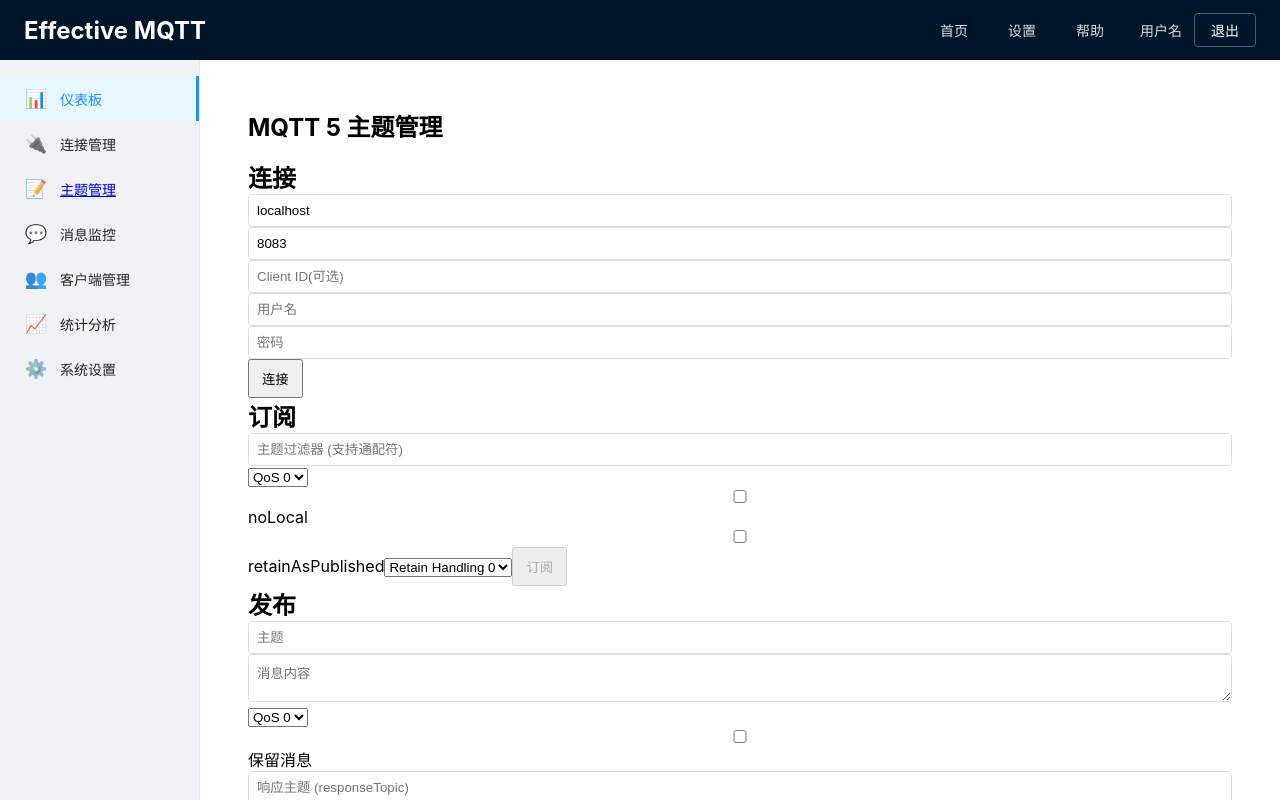
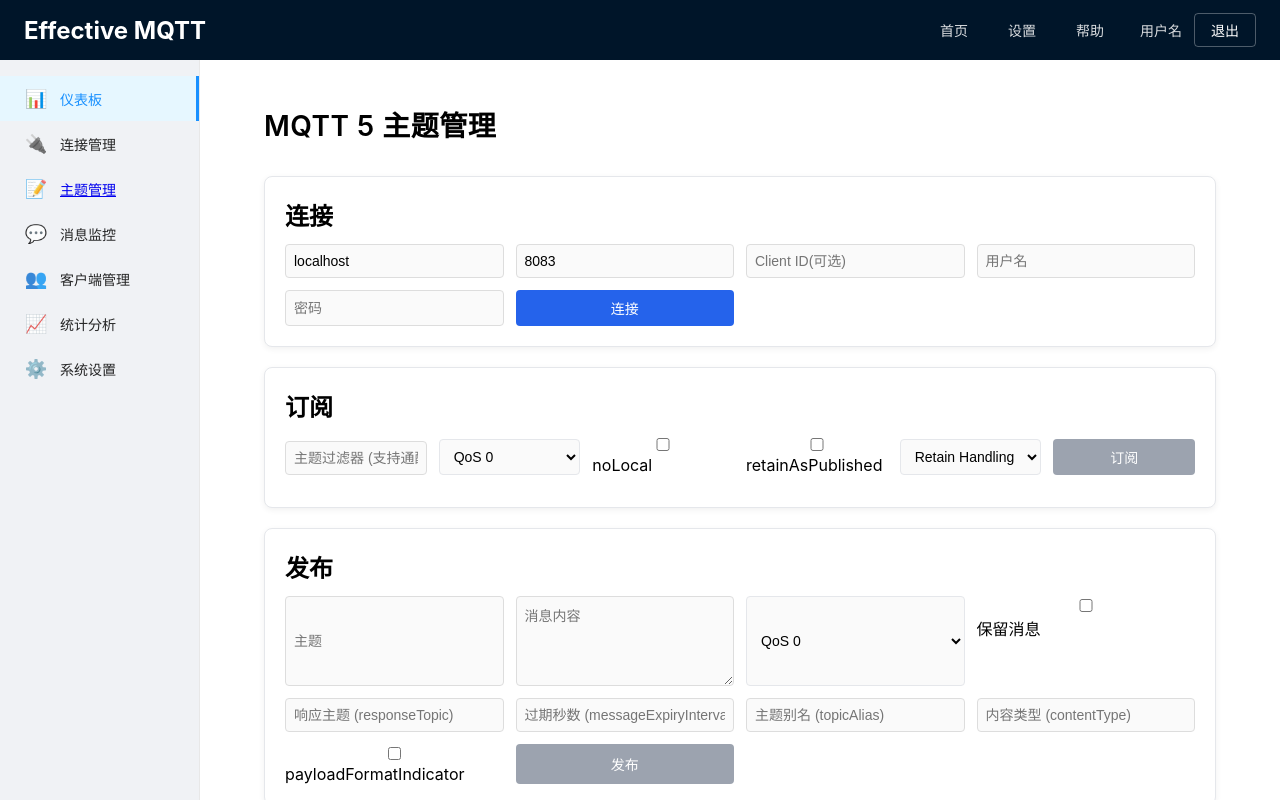
Before and after one commit to yanweiqi/effective-mqtt, a React (Create React App) app in the folder effective-mqtt-frontend/: page /topics in a window 1280 px wide. Built offline with nearby package versions, Linux system fonts and the light colour scheme.

Commit message:
style(frontend): modernize TopicManagement layout and spacing

```diff
--- a/effective-mqtt-frontend/src/pages/TopicManagement.css
+++ b/effective-mqtt-frontend/src/pages/TopicManagement.css
@@ -1,84 +1,140 @@
+/* Modernized layout & spacing for TopicManagement page */
+ :root {
+  --tm-gap-sm: 6px;
+  --tm-gap: 12px;
+  --tm-gap-lg: 20px;
+  --tm-radius-sm: 4px;
+  --tm-radius: 8px;
+  --tm-border: 1px solid #e5e7eb;
+  --tm-bg-soft: #fafafa;
+  --tm-bg-card: #ffffff;
+  --tm-shadow: 0 2px 6px rgba(0,0,0,0.06);
+  --tm-primary: #2563eb;
+  --tm-primary-hover: #1d4ed8;
+  --tm-danger: #dc2626;
+  --tm-danger-hover: #b91c1c;
+  --tm-text-muted: #6b7280;
+ }
+
 .topic-management {
-  padding: 24px;
+  padding: var(--tm-gap-lg) clamp(16px, 4vw, 40px);
+  display: flex;
+  flex-direction: column;
+  gap: var(--tm-gap-lg);
+  max-width: 1200px;
+  margin: 0 auto;
 }
 
 .topic-management h1 {
-  font-size: 24px;
-  margin-bottom: 16px;
+  font-size: 28px;
+  font-weight: 600;
+  margin: 0 0 var(--tm-gap) 0;
+  letter-spacing: .5px;
 }
 
-.add-topic-form {
+/* Generic section styling */
+.connection-section,
+.subscribe-section,
+.publish-section,
+.messages-section {
+  background: var(--tm-bg-card);
+  border: var(--tm-border);
+  border-radius: var(--tm-radius);
+  padding: var(--tm-gap-lg);
+  box-shadow: var(--tm-shadow);
   display: flex;
-  gap: 12px;
-  margin-bottom: 24px;
+  flex-direction: column;
+  gap: var(--tm-gap);
 }
 
-.add-topic-form input {
-  padding: 8px;
-  font-size: 14px;
-  border: 1px solid #d9d9d9;
-  border-radius: 4px;
-  flex: 1;
+.connection-form,
+.subscribe-form,
+.publish-form {
+  display: grid;
+  gap: var(--tm-gap);
 }
 
-.add-topic-form button {
-  padding: 8px 16px;
-  background-color: #1890ff;
-  color: white;
+/* Responsive grids */
+.connection-form { grid-template-columns: repeat(auto-fill, minmax(180px,1fr)); }
+.subscribe-form { grid-template-columns: repeat(auto-fill, minmax(140px,1fr)); align-items: end; }
+.publish-form { grid-template-columns: repeat(auto-fill, minmax(180px,1fr)); }
+
+input, select, textarea {
+  border: var(--tm-border);
+  border-radius: var(--tm-radius-sm);
+  padding: 8px 10px;
+  font-size: 14px;
+  background: var(--tm-bg-soft);
+  transition: border-color .2s, background .2s;
+}
+input:focus, select:focus, textarea:focus {
+  outline: none;
+  border-color: var(--tm-primary);
+  background: #fff;
+}
+textarea { min-height: 90px; resize: vertical; }
+
+button {
+  background: var(--tm-primary);
+  color: #fff;
   border: none;
-  border-radius: 4px;
+  border-radius: var(--tm-radius-sm);
+  padding: 8px 14px;
+  font-size: 14px;
   cursor: pointer;
-  transition: background-color 0.3s;
+  transition: background .2s, transform .15s;
 }
+button:hover { background: var(--tm-primary-hover); }
+button:active { transform: translateY(1px); }
+button:disabled { background: #9ca3af; cursor: not-allowed; }
 
-.add-topic-form button:hover {
-  background-color: #40a9ff;
-}
-
-.topic-list {
+/* Subscription list */
+.subscription-list {
   list-style: none;
+  margin: 0;
   padding: 0;
-}
-
-.topic-item {
-  display: flex;
-  justify-content: space-between;
-  align-items: center;
-  padding: 12px;
-  border: 1px solid #f0f0f0;
-  border-radius: 4px;
-  margin-bottom: 12px;
-  transition: box-shadow 0.3s;
-}
-
-.topic-item:hover {
-  box-shadow: 0 2px 8px rgba(0, 0, 0, 0.1);
-}
-
-.topic-info {
   display: flex;
   flex-direction: column;
+  gap: var(--tm-gap-sm);
 }
+.subscription-list li {
+  display: flex;
+  flex-wrap: wrap;
+  gap: var(--tm-gap-sm);
+  align-items: center;
+  background: var(--tm-bg-soft);
+  padding: 8px 10px;
+  border-radius: var(--tm-radius-sm);
+  border: var(--tm-border);
+  font-size: 13px;
+}
+.subscription-list li button {
+  background: var(--tm-danger);
+  padding: 4px 10px;
+}
+.subscription-list li button:hover { background: var(--tm-danger-hover); }
 
-.topic-name {
-  font-weight: bold;
-  margin-bottom: 4px;
+/* Messages */
+.message-log { font-family: ui-monospace, SFMono-Regular, Menlo, monospace; background: #0f172a; color: #f1f5f9; }
+.message-item { border-bottom: 1px solid rgba(255,255,255,0.08); padding: 6px 0; }
+.message-item:last-child { border-bottom: none; }
+.message-item strong { color: #93c5fd; }
+.message-item .props small { color: #94a3b8; }
+
+.error { color: var(--tm-danger); font-size: 13px; }
+
+/* Utility layout for two-column (if later needed) */
+.tm-grid-cols-2 { display: grid; gap: var(--tm-gap-lg); grid-template-columns: repeat(auto-fit, minmax(340px,1fr)); }
+
+/* Scrollbar styling for dark log */
+.message-log::-webkit-scrollbar { width: 8px; }
+.message-log::-webkit-scrollbar-track { background: #1e293b; }
+.message-log::-webkit-scrollbar-thumb { background: #334155; border-radius: 4px; }
+.message-log::-webkit-scrollbar-thumb:hover { background: #475569; }
+
+@media (max-width: 600px) {
+  .topic-management { padding: var(--tm-gap); }
+  .connection-form { grid-template-columns: 1fr 1fr; }
+  .publish-form { grid-template-columns: 1fr 1fr; }
+  .subscribe-form { grid-template-columns: 1fr 1fr 1fr; }
 }
-
-.topic-description {
-  color: rgba(0, 0, 0, 0.65);
-}
-
-.delete-btn {
-  background-color: #ff4d4f;
-  color: white;
-  border: none;
-  border-radius: 4px;
-  padding: 6px 12px;
-  cursor: pointer;
-  transition: background-color 0.3s;
-}
-
-.delete-btn:hover {
-  background-color: #ff7875;
-}
```
